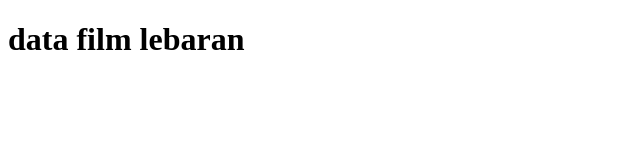
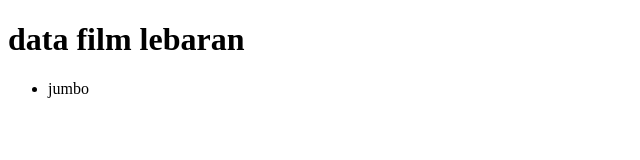
Before and after one commit to otong-dev/coba, a plain HTML site: page index.html in a window 1280 px wide. Shown: the full height of the page, 0-640 px from the left. Drawn offline with Linux system fonts and the light colour scheme.

Commit message:
menambahkan satu data film

```diff
--- a/index.html
+++ b/index.html
@@ -7,5 +7,8 @@
 </head>
 <body>
     <h1 class="judul-tema">data film lebaran </h1>
+    <ul>
+        <li>jumbo</li>
+    </ul>
 </body>
 </html>
```
